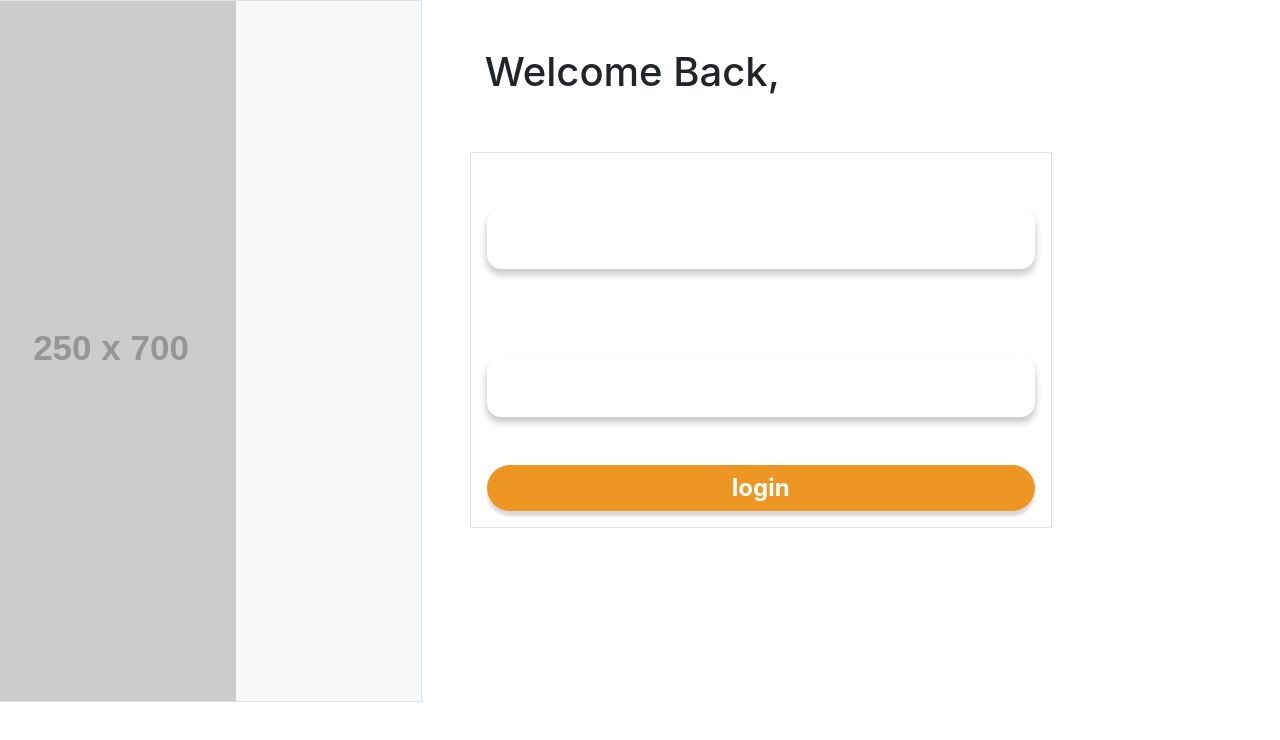
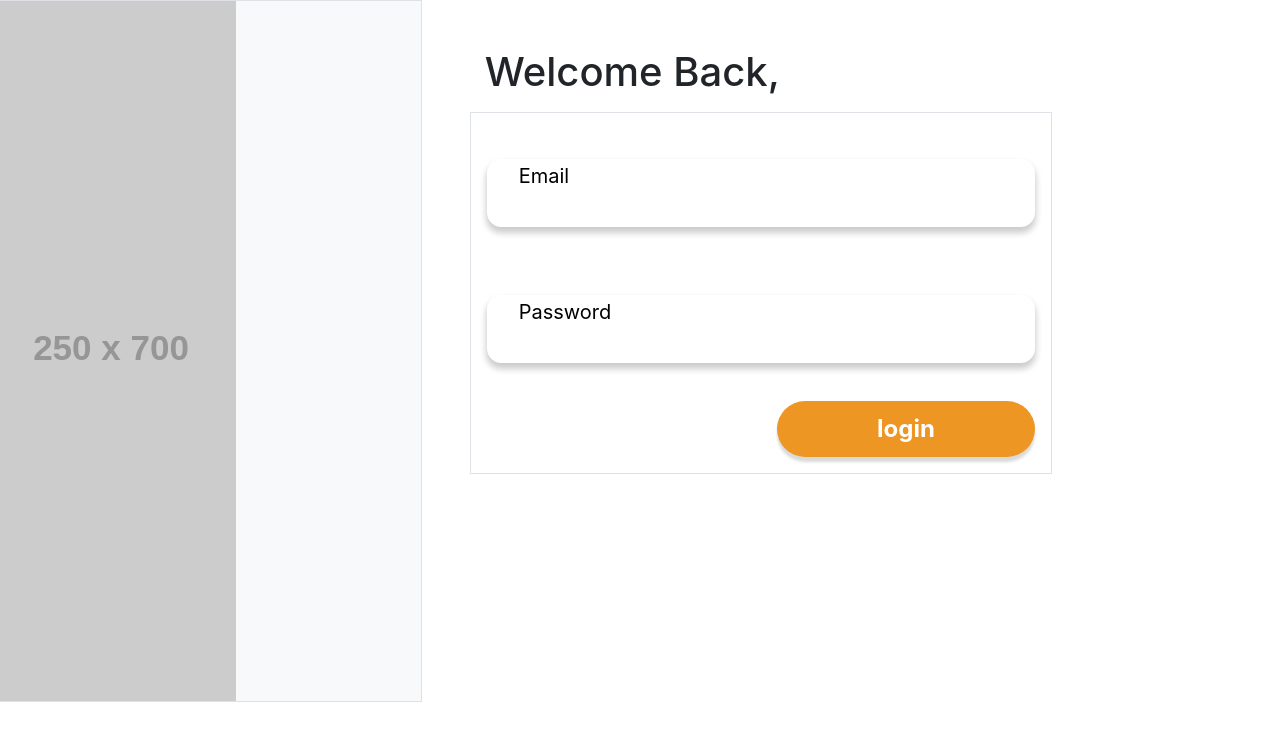
Before and after one commit to livio-zanardo/peoplebudget, a React (Create React App) app in the folder view/: page /login in a window 1280 px wide. Shown: the top 740 px of the page. Built offline with nearby package versions, Linux system fonts and the light colour scheme.

Commit message:
login styling

```diff
--- a/view/src/components/Button/index.module.css
+++ b/view/src/components/Button/index.module.css
@@ -3,7 +3,9 @@
     color: #ffffff;
     width: 100%;
     height: auto;
-    padding: 5px;
+    padding: 10px;
+    padding-left: 100px;
+    padding-right: 100px;
     border-radius: 50px;
     font-size: 150%;
     border: none;
--- a/view/src/components/Input/index.module.css
+++ b/view/src/components/Input/index.module.css
@@ -2,7 +2,7 @@
     background-color: white;
     width: 100%;
     height: auto;
-    margin: 40px 0px; /* TB RL */
+    margin: 30px 0px; /* TB RL */
     padding: 5px 30px; /* TB RL */
     border: none;
     border-radius: 0.9em;
@@ -21,16 +21,16 @@
     width: 100%;
     height: auto;
     /*margin: 0px 0px 4px 0px; /* T R B L */
-    margin: 0px 0px 1.5em 0px; /* T R B L */
+    margin: 0px 0px 2em 0px; /* T R B L */
     border: none;
     outline: none;
     color: rgba(120, 120, 120, 1) /*rgb(238, 150, 35, 1)*/;
     font-weight: 500;
-    caret-color: rgb(120, 120, 120, 1) /*rgb(238, 150, 35, 1)*/;
+    caret-color: rgb(255, 255, 255) /*rgb(238, 150, 35, 1)*/;
 }
 
 .input::placeholder {
-    color: rgb(120, 120, 120, 1);
+    color: rgb(0, 0, 0);
     font-size: 20px;
     font-weight: 400;
     padding: 0px 0px; /* TB RL */
--- a/view/src/pages/Login.jsx
+++ b/view/src/pages/Login.jsx
@@ -2,7 +2,6 @@ import React, { useState, useRef } from 'react';
 import Input from '../components/Input/index';
 import Button from '../components/Button/index';
 import { useHistory } from 'react-router-dom';
-
 
 const Login = () => {
 
@@ -27,14 +26,14 @@ const Login = () => {
                     <div className="col-sm-auto  ml-5"><h1 className='text-capitalize'>welcome back,</h1></div>
                 </div>
                 <div className="row">
-                    <div className="col-sm-8 border ml-5 mt-5 p-3">
+                    <div className="col-sm-8 border ml-5 mt-2 p-3">
                     <form ref={nameForm}>
                         <div className="row">
                             <div className="col pb-2">
                                 {' '}
 
                                 <Input name = {'email'}
-                                className="form-control" type="email" placeholder="email" />
+                                className="form-control" type="email" placeHolder="Email" />
                             </div>
                         </div>
                         <div className="row">
@@ -44,13 +43,13 @@ const Login = () => {
                                     name={'password'}
                                     className="form-control"
                                     type="password"
-                                    placeholder="password"
+                                    placeHolder="Password"
                                 />
                             </div>
                         </div>
                         </form>
                         <div className="row">
-                            <div className="col mr-auto">
+                            <div className="col-sm-auto ml-auto">
                                 <Button className="btn btn-block btn-primary" onClick={handleClickEvent}>login</Button>
                             </div>
                         </div>
```
